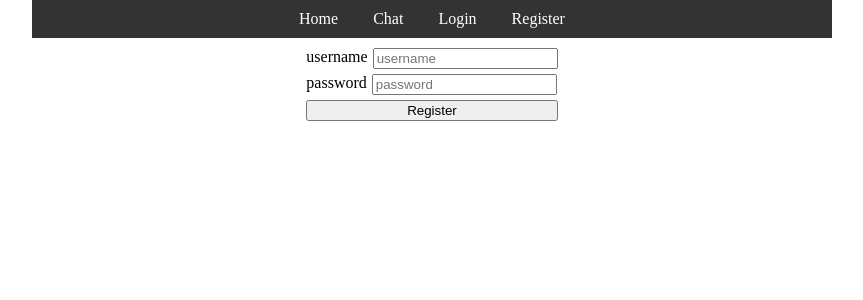
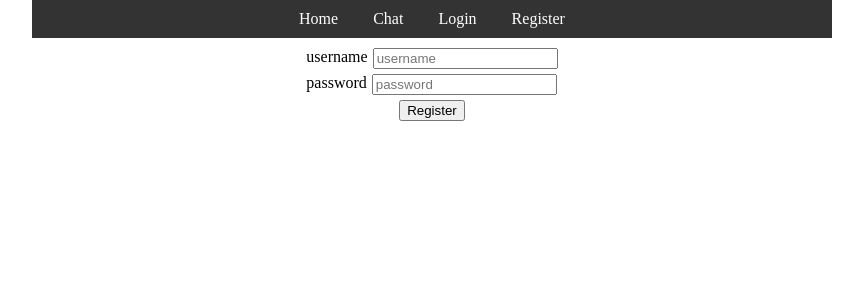
Before and after one commit to jbackus1/CS628TP-letschat, a React (Create React App) app: page /register in a window 1280 px wide. Shown: the top 300 px of the page, without its empty margins (208-1071 px from the left). Built offline with nearby package versions, Linux system fonts and the light colour scheme; no server answers.

Commit message:
center form submit buttons.

```diff
--- a/src/Register.js
+++ b/src/Register.js
@@ -22,7 +22,9 @@ export default function Register() {
           <label for="password">password</label>
           <input type="password" placeholder="password" required />
         </div>
-        <button type="submit">Register</button>
+        <div className="formline">
+          <button type="submit">Register</button>
+        </div>
       </form>
     </div>
   );
--- a/src/index.css
+++ b/src/index.css
@@ -120,6 +120,9 @@ h1 {
   display: flex;
   flex-direction: row;
   gap: 5px;
+  > button {
+    margin: auto;
+  }
 }
 
 form {
```
